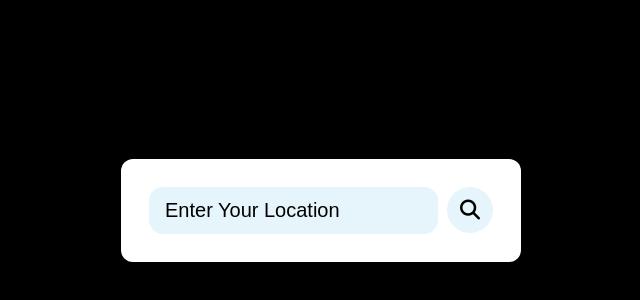
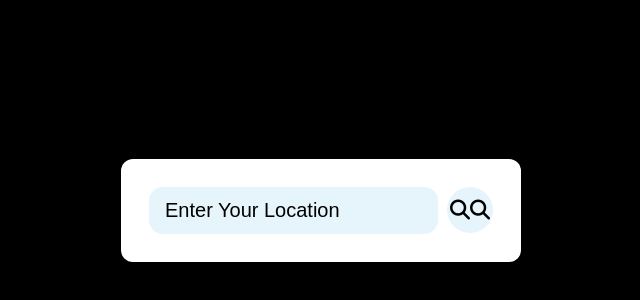
Before and after one commit to manjeetsharma168/weatherapp, a plain HTML site: page index.html in a window 1280 px wide. Shown: the part 190-490 px from the top of the page, 319-959 px from the left. Drawn offline with Linux system fonts and the light colour scheme.

Commit message:
Update index.html

```diff
--- a/index.html
+++ b/index.html
@@ -13,7 +13,7 @@
             <div class="search-box">
                 <input type="text" placeholder="Enter your location" class="input-box">
 
-                <button class="fa-solid fa-magnifying-glass" id="searchBtn"></button>
+                <button class="fa-solid fa-magnifying-glass" id="searchBtn"><i class="fas fa-search"></i></button>
             </div>
         </div>
 
```
